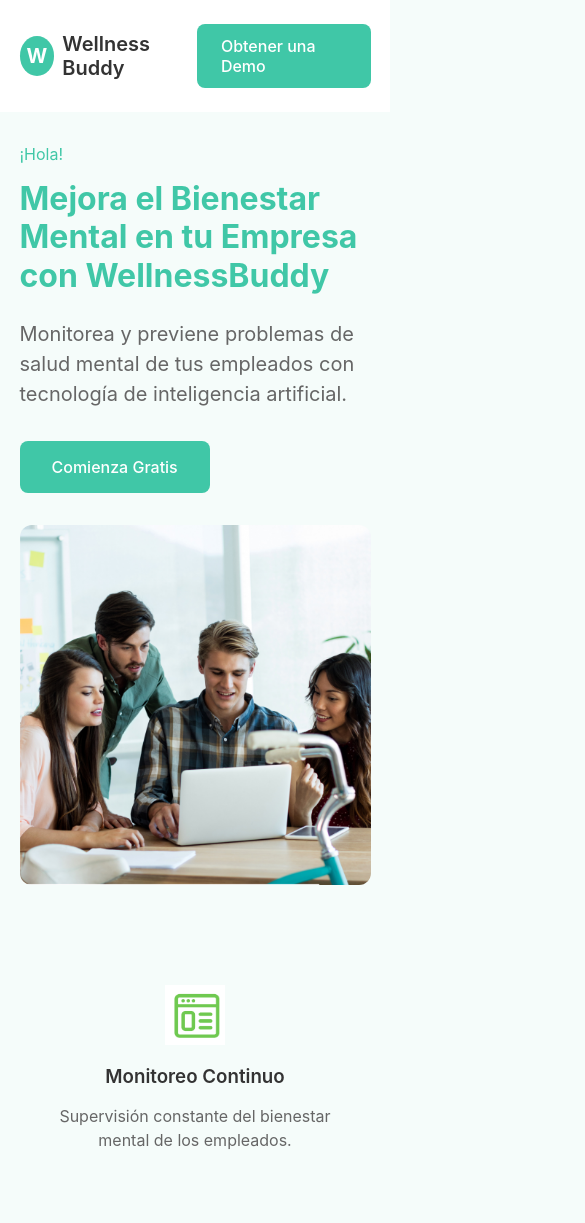
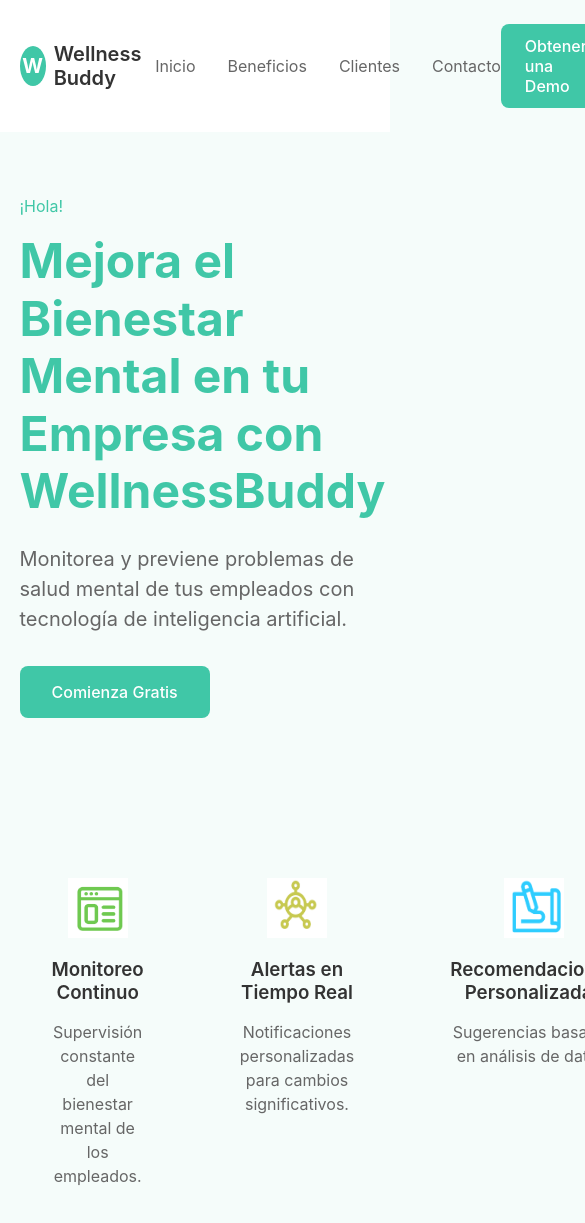
Before and after one commit to coleeeee-dev/web-WB2, a plain HTML site: page index.html in a window 390 px wide. Shown: the top 1223 px of the page, 585 px wide, since content can reach past the window. Drawn offline with Linux system fonts and the light colour scheme.

Commit message:
Update styles.css

```diff
--- a/css/styles.css
+++ b/css/styles.css
@@ -150,36 +150,3 @@ h1 {
     color: #666;
     line-height: 1.5;
 }
-
-/* Media queries para responsividad */
-@media (max-width: 768px) {
-    .hero {
-        flex-direction: column;
-    }
-
-    .features {
-        flex-direction: column;
-    }
-
-    .nav-links {
-        display: none;
-    }
-
-    h1 {
-        font-size: 2.5rem;
-    }
-}
-
-@media (max-width: 480px) {
-    h1 {
-        font-size: 2rem;
-    }
-
-    .hero {
-        padding: 2rem 5%;
-    }
-
-    .features {
-        padding: 2rem 5%;
-    }
-}
```
